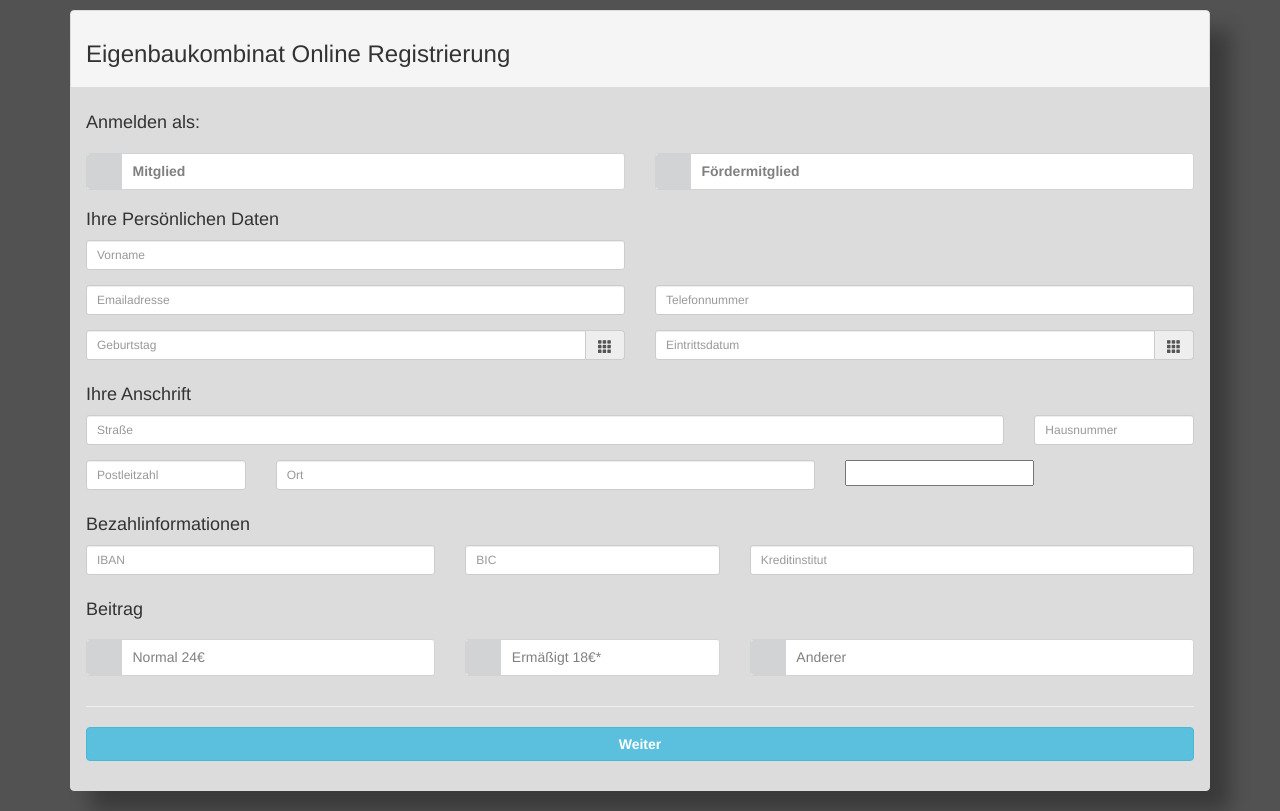
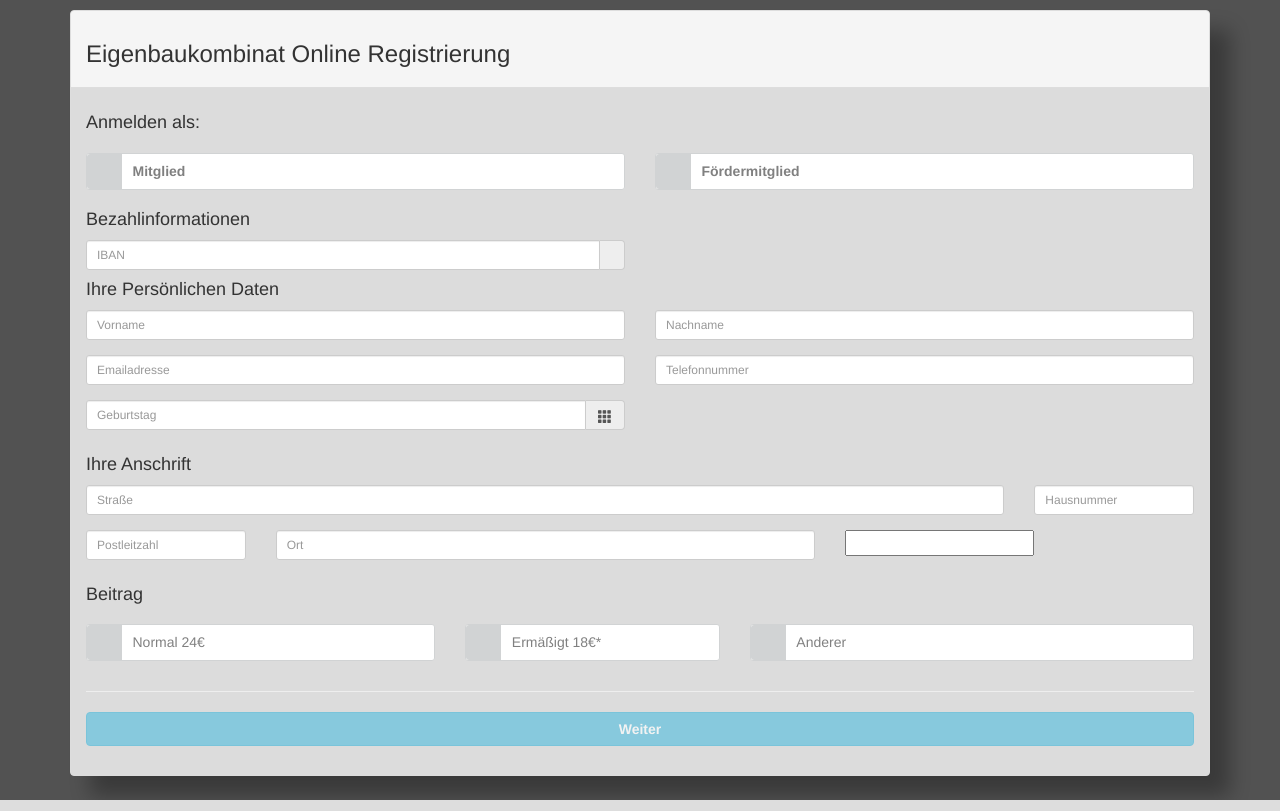
Before and after one commit to Eigenbaukombinat/ebkmember, a Django app: page / in a window 1280 px wide. Run offline with Django 3.2, Linux system fonts and the light colour scheme; some libraries are stand-ins or nearby versions.

Commit message:
removed fields; clientside IBAN validation

```diff
--- a/registration/forms.py
+++ b/registration/forms.py
@@ -20,17 +20,13 @@ class MemberForm(forms.ModelForm):
             'email',
             'phonenumber',
             'birthdate',
-            'entrydate',
             'fee',
             'iban',
-            'bic',
-            'bankname',
             'memberstatus',
             ]
         widgets = {
             'name': forms.TextInput(attrs={'class':'form-control input-sm', 'placeholder':'Vorname'}),
             'surname': forms.TextInput(attrs={'class':'form-control input-sm', 'placeholder':'Nachname'}),
-            #'sex': forms.Select(attrs={'class':'form-control'}),
             'street': forms.TextInput(attrs={'class':'form-control input-sm', 'placeholder':'Straße'}),
             'streetnumber': forms.TextInput(attrs={'class':'form-control input-sm', 'placeholder':'Hausnummer'}),
             'postcode': forms.TextInput(attrs={'class':'form-control input-sm', 'placeholder':'Postleitzahl'}),
@@ -39,11 +35,8 @@ class MemberForm(forms.ModelForm):
             'email': forms.EmailInput(attrs={'class':'form-control input-sm', 'placeholder':'Emailadresse'}),
             'phonenumber': forms.TextInput(attrs={'class':'form-control input-sm', 'placeholder':'Telefonnummer'}),
             'birthdate': forms.DateInput(attrs={'class':'form-control input-sm', 'placeholder':'Geburtstag'}, format='%d.%m.%Y'),
-            'entrydate': forms.DateInput(attrs={'class':'form-control input-sm', 'placeholder':'Eintrittsdatum'}, format='%d.%m.%Y'),
             'fee': forms.RadioSelect(attrs={}, choices=FEE),
-            'iban': forms.TextInput(attrs={'class':'form-control input-sm', 'placeholder':'IBAN', 'data-validation':'iban', 'data-validation-error-msg':'IBAN Inkorrekt', 'data-validation-error-msg-container':'#email-error-dialog'}),
-            'bic': forms.TextInput(attrs={'class':'form-control input-sm', 'placeholder':'BIC', 'data-validation':'bic'}),
-            'bankname': forms.TextInput(attrs={'class':'form-control input-sm', 'placeholder':'Kreditinstitut'}),
+            'iban': forms.TextInput(attrs={'class':'form-control input-sm', 'placeholder':'IBAN', 'data-validation':'iban'}),
             'memberstatus': forms.RadioSelect(attrs={'class':'memberstatus'}),
         }
 
--- a/registration/models.py
+++ b/registration/models.py
@@ -10,7 +10,6 @@ class Member(models.Model):
 
     name = models.CharField(max_length = 150)
     surname = models.CharField(max_length = 250)
-    sex = models.CharField(max_length = 25, choices=SEX)
     street = models.CharField(max_length = 250)
     streetnumber = models.CharField(max_length = 10)
     postcode = models.CharField(max_length = 15)
@@ -22,8 +21,6 @@ class Member(models.Model):
     entrydate = models.DateField()
     fee = models.FloatField()
     iban = IBANField(include_countries=IBAN_SEPA_COUNTRIES)
-    bic = BICField()
-    bankname = models.CharField(max_length = 250)
     memberstatus = models.CharField(max_length = 25, choices=MEMBERSTATUS)
     status = models.CharField(max_length = 25, choices=STATUS)
     sepa_agree = models.BooleanField(default=False, blank=False)
--- a/registration/templates/register_page.html
+++ b/registration/templates/register_page.html
@@ -28,6 +28,15 @@
                                 </div>
                             </div>
                         </div>
+                        <h4>Bezahlinformationen</h4>
+                        <div class="row">
+                            <div class="col-xs-12 col-sm-6 col-md-6">
+                                <div class="input-group">
+                                    {{ form.iban }}
+                                    <span class="input-group-addon"><i id="iban-check" class="" style="display: none"></i></span>
+                                </div>
+                            </div>
+                        </div>
                         <h4>Ihre Persönlichen Daten</h4>
                         <div class="row">
                             <div class="col-xs-12 col-sm-6 col-md-6">
@@ -37,7 +46,7 @@
                             </div>
                             <div class="col-xs-12 col-sm-6 col-md-6">
                                 <div class="form-group">
-                                    {{ form.sirname }}
+                                    {{ form.surname }}
                                 </div>
                             </div>
                         </div>
@@ -58,15 +67,6 @@
                                 <div class="form-group">
                                     <div class="input-group date birth">
                                         {{ form.birthdate }}
-                                        <span class="input-group-addon">
-                                        <i class="glyphicon glyphicon-th"></i></span>
-                                    </div>
-                                </div>
-                            </div>
-                            <div class="col-xs-12 col-sm-6 col-md-6">
-                                <div class="form-group">
-                                    <div class="input-group date entry">
-                                        {{ form.entrydate }}
                                         <span class="input-group-addon">
                                         <i class="glyphicon glyphicon-th"></i></span>
                                     </div>
@@ -100,25 +100,6 @@
                             <div class="col-xs-12 col-sm-4 col-md-4">
                                 <div class="form-group">
                                     {{ form.country }}
-                                </div>
-                            </div>
-                        </div>
-                        <h4>Bezahlinformationen</h4>
-                        <div class="row">
-                            <div class="col-xs-12 col-sm-4 col-md-4">
-                                <div id="iban-error-dialog"></div>
-                                <div class="form-group">
-                                    {{ form.iban }}
-                                </div>
-                            </div>
-                            <div class="col-xs-12 col-sm-3 col-md-3">
-                                <div class="form-group">
-                                    {{ form.bic }}
-                                </div>
-                            </div>
-                            <div class="col-xs-12 col-sm-5 col-md-5">
-                                <div class="form-group">
-                                    {{ form.bankname }}
                                 </div>
                             </div>
                         </div>
@@ -174,7 +155,7 @@
                                 </div>
                             </div>
                         <hr></hr>
-                        <button class="btn btn-info btn-block" type="submit" value="Register"><strong>Weiter</strong></button>
+                        <button id="submit" class="btn btn-info btn-block" type="submit" value="Register" disabled=""><strong>Weiter</strong></button>
                     </div>
                     </form>
                 </div>
@@ -239,11 +220,21 @@
                 $('#{{form.fee.4.id_for_label}}').val(value);
             });
         });
-        </script>
-        <script>
+
             $.validate({
-              modules : 'sepa',
-              errorMessagePosition: 'top'
+                form: '#register',
+                modules : 'sepa',
             });
+            $('input')
+                .on('validation', function(evt, valid) {
+                    if (this.name == 'iban'){
+                        if (valid == true){
+                            $('#iban-check').attr('class', 'glyphicon glyphicon-check').show();
+                            $('#submit').prop('disabled', false);
+                        }else{
+                            $('#iban-check').attr('class', 'glyphicon glyphicon-remove').show();
+                        };
+                    };
+                });
         </script>
     {% endblock %}
--- a/registration/views.py
+++ b/registration/views.py
@@ -46,8 +46,6 @@ def register(request):
             entrydate = entrydate.strftime('%d.%m.%Y')
             fee = form.cleaned_data['fee']
             iban = form.cleaned_data['iban']
-            bic = form.cleaned_data['bic']
-            bankname = form.cleaned_data['bankname']
             memberstatus = form.cleaned_data['memberstatus']
 
             #encapsulate to preview on next page
@@ -65,8 +63,6 @@ def register(request):
                 'entrydate':entrydate,
                 'fee':fee,
                 'iban':iban,
-                'bic':bic,
-                'bankname':bankname,
                 'memberstatus':memberstatus,
             }
             form = AgreementForm()
@@ -111,8 +107,6 @@ def preview(request):
                     member.entrydate = datetime.datetime.strptime(preview_data['entrydate'], '%d/%m/%Y')
                     member.fee = preview_data['fee']
                     member.iban = preview_data['iban']
-                    member.bic = preview_data['bic']
-                    member.bankname = preview_data['bankname']
                     member.memberstatus = preview_data['memberstatus']
                     member.status = 'pending'
                     member.sepa_agree = form.cleaned_data['sepa_agree']
```
Also changed, not shown: registration/migrations/0017_auto_20170214_0751.py (added), registration/migrations/0018_auto_20170214_1957.py (added), registration/migrations/0019_auto_20170214_2302.py (added), registration/static/css/style.css (line endings or trailing spaces).
